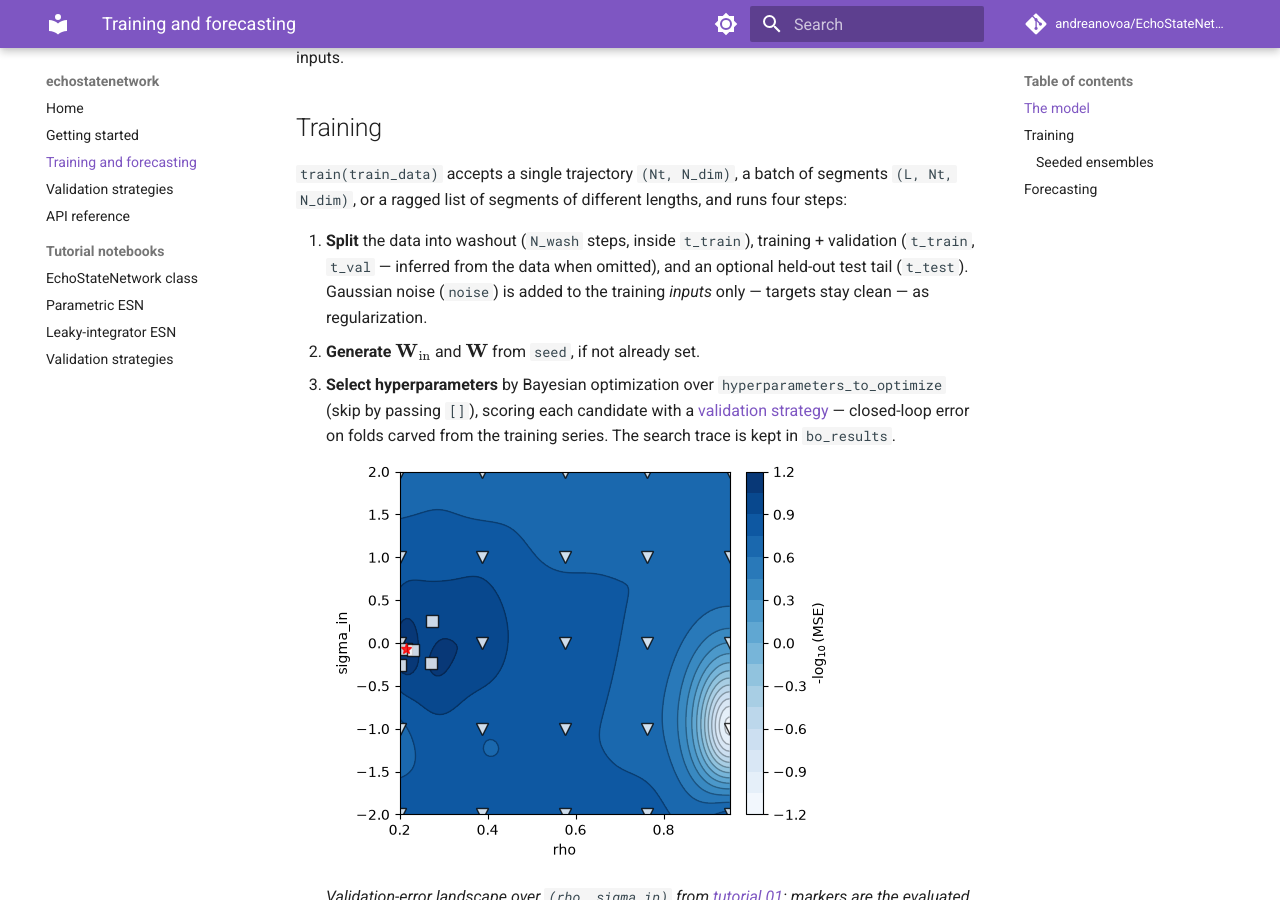
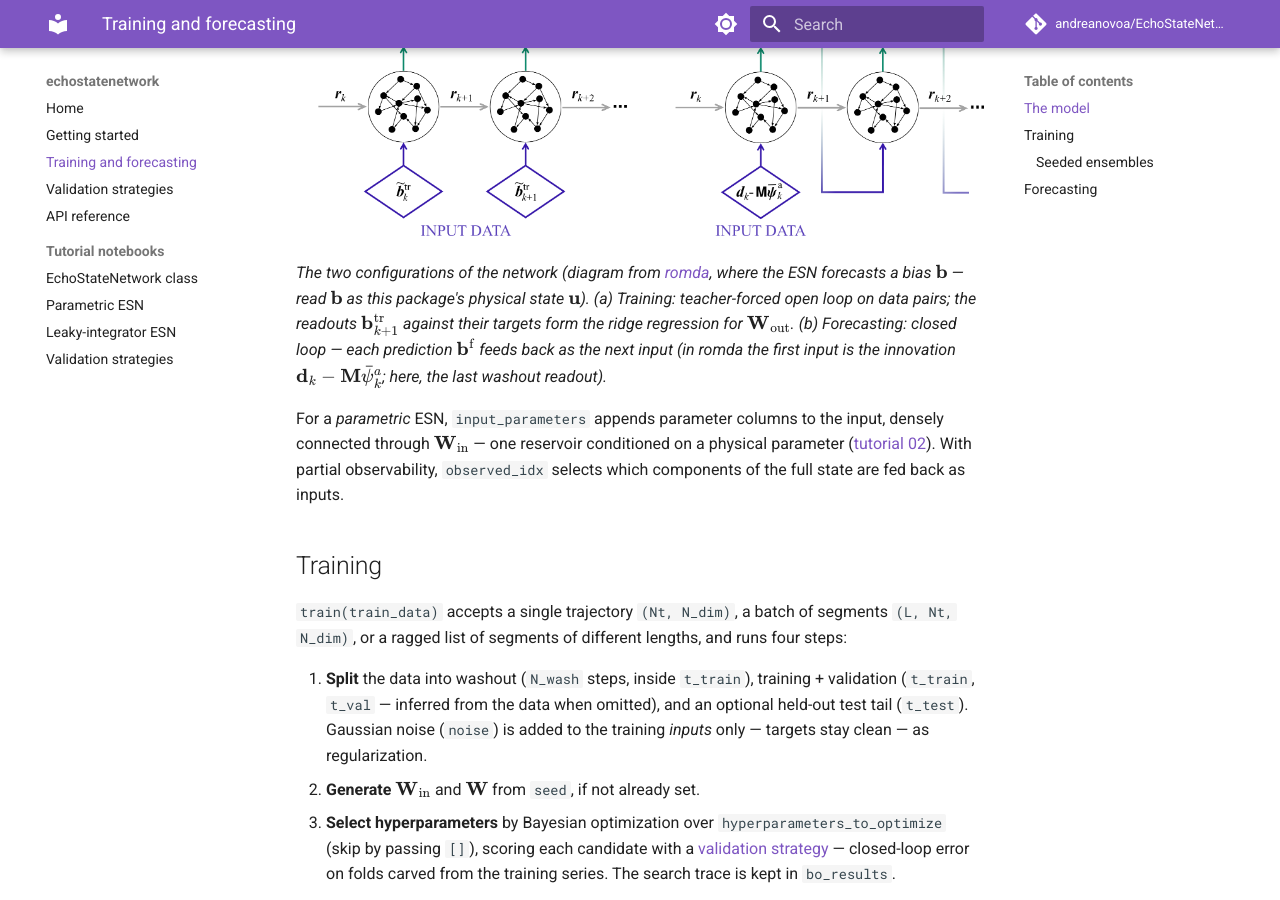
Before and after one commit to andreanovoa/EchoStateNetwork, an MkDocs documentation site: the page built from docs/training.md, in a window 1280 px wide and 900 px high, scrolled down 643 px. Built offline with MkDocs 1.6.1 and Material for MkDocs 9.7.7, drawn with Linux system fonts in a browser that asks for light colours; comment, search, counter and statistics services are not loaded.

Commit message:
docs: add the basic-configuration diagram to the training page

```diff
--- a/docs/training.md
+++ b/docs/training.md
@@ -25,6 +25,18 @@ the [leaky-ESN tutorial](https://github.com/andreanovoa/EchoStateNetwork/blob/ma
 The hyperparameters that matter are the effective spectral radius `rho`, the
 input scaling `sigma_in`, and the Tikhonov regularization `tikh` — all three
 selected by validation (below).
+
+![The two ESN configurations](img/esn_basic_config.png)
+
+*The two configurations of the network (diagram from
+[romda](https://github.com/andreanovoa/romda), where the ESN forecasts a bias
+$\mathbf{b}$ — read $\mathbf{b}$ as this package's physical state
+$\mathbf{u}$). (a) Training: teacher-forced open loop on data pairs; the
+readouts $\mathbf{b}^\mathrm{tr}_{k+1}$ against their targets form the ridge
+regression for $\mathbf{W}_\mathrm{out}$. (b) Forecasting: closed loop — each
+prediction $\mathbf{b}^\mathrm{f}$ feeds back as the next input (in romda the
+first input is the innovation $\mathbf{d}_k - \mathbf{M}\bar{\psi}^a_k$; here,
+the last washout readout).*
 
 For a *parametric* ESN, `input_parameters` appends parameter columns to the
 input, densely connected through $\mathbf{W}_\mathrm{in}$ — one reservoir
```
Also changed, not shown: docs/img/esn_basic_config.png (added).
